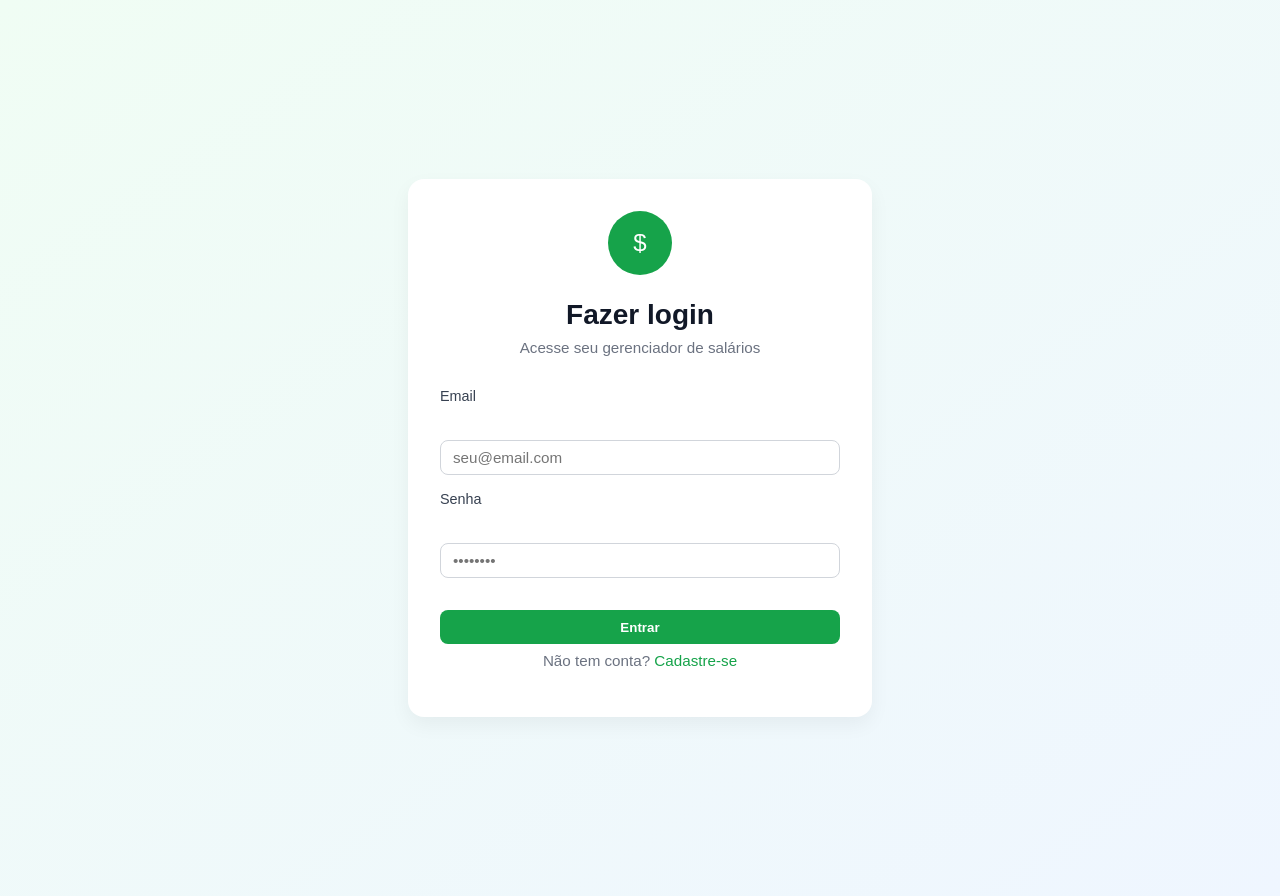
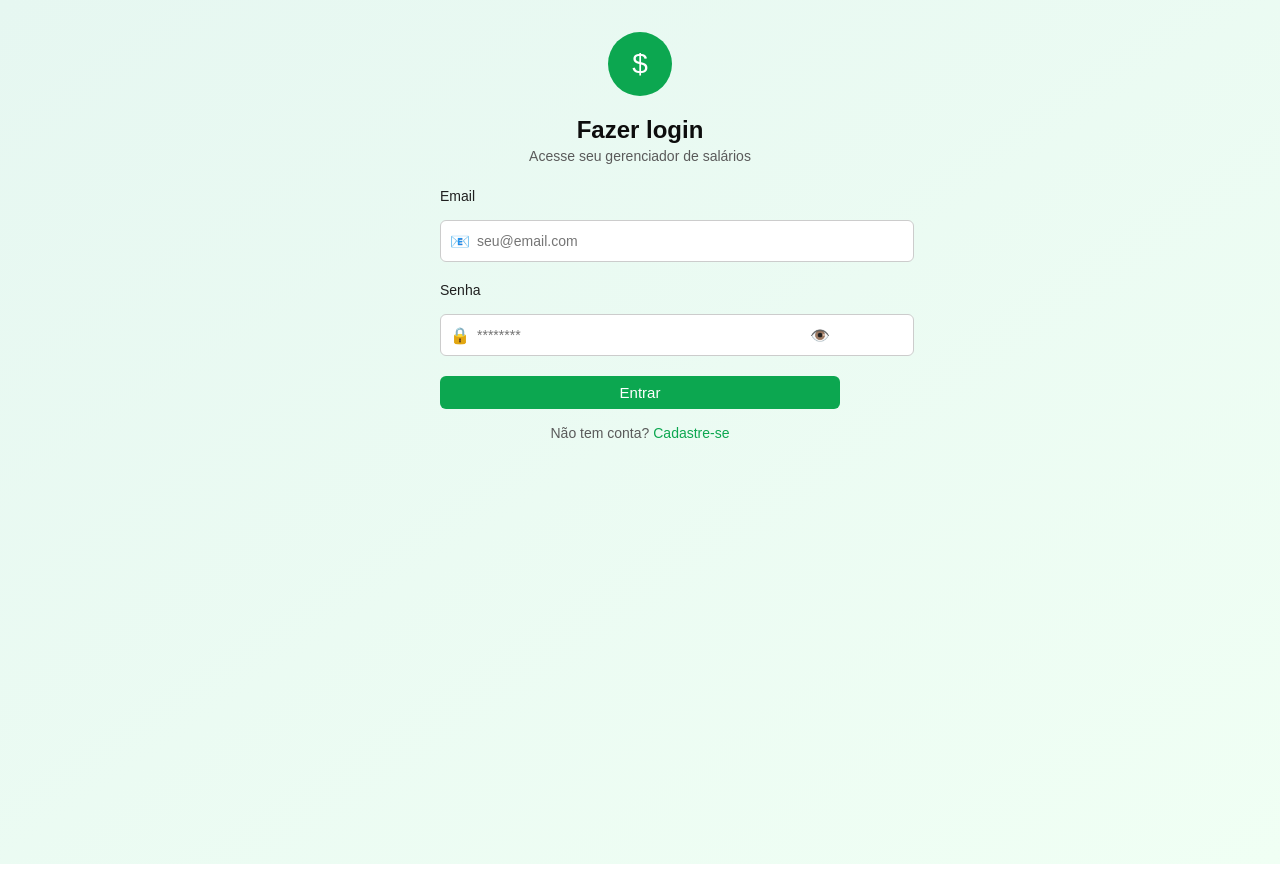
Before and after one commit to LuccaPCDoria/gerencia-salario, a React (Vite) app: page / in a window 1280 px wide. After the commit the page ends 864 px from the top, so only its background shows below. Built offline with nearby package versions, Linux system fonts and the light colour scheme.

Commit message:
pagina de login estilizada 4

```diff
--- a/src/pages/Login.jsx
+++ b/src/pages/Login.jsx
@@ -1,48 +1,44 @@
 import { useState } from "react";
 import { supabase } from "../services/supabase";
-import { useNavigate } from "react-router-dom";
 import "../styles/login.css";
 
 export default function Login() {
     const [email, setEmail] = useState("");
     const [senha, setSenha] = useState("");
-    const [erro, setErro] = useState(null);
-    const [modoCadastro, setModoCadastro] = useState(false); // false = login, true = cadastro
-    const navigate = useNavigate();
+    const [mostrarSenha, setMostrarSenha] = useState(false);
+    const [modoCadastro, setModoCadastro] = useState(false);
+    const [erro, setErro] = useState("");
+
+    const alternarModo = () => {
+        setModoCadastro(!modoCadastro);
+        setErro("");
+        setEmail("");
+        setSenha("");
+    };
 
     const handleSubmit = async (e) => {
         e.preventDefault();
-        setErro(null);
+        setErro("");
 
         if (modoCadastro) {
-            // Criar conta
             const { error } = await supabase.auth.signUp({
                 email,
                 password: senha,
             });
-            if (error) {
-                setErro("Erro ao criar conta. Tente novamente.");
+            if (error) setErro("Erro ao criar conta. Verifique os dados.");
         } else {
-                setModoCadastro(false); // volta para login
-            }
-        } else {
-            // Fazer login
             const { error } = await supabase.auth.signInWithPassword({
                 email,
                 password: senha,
             });
-            if (error) {
-                setErro("Email ou senha inválidos.");
-            } else {
-                navigate("/dashboard");
-            }
+            if (error) setErro("Email ou senha inválidos.");
         }
     };
 
     return (
-        <div className="login-container">
-            <form className="login-box" onSubmit={handleSubmit}>
-                <div className="login-icon">$</div>
+        <div className="pagina">
+            <form className="formulario" onSubmit={handleSubmit}>
+                <div className="icone-login">$</div>
                 <h2>{modoCadastro ? "Criar conta" : "Fazer login"}</h2>
                 <p>
                     {modoCadastro
@@ -51,6 +47,8 @@ export default function Login() {
                 </p>
 
                 <label>Email</label>
+                <div className="input-wrapper">
+                    <span className="icone-email">📧</span>
                     <input
                         type="email"
                         placeholder="seu@email.com"
@@ -58,36 +56,43 @@ export default function Login() {
                         onChange={(e) => setEmail(e.target.value)}
                         required
                     />
+                </div>
 
                 <label>Senha</label>
+                <div className="input-wrapper">
+                    <span className="icone-senha">🔒</span>
                     <input
-                    type="password"
-                    placeholder="••••••••"
+                        type={mostrarSenha ? "text" : "password"}
+                        placeholder="********"
                         value={senha}
                         onChange={(e) => setSenha(e.target.value)}
                         required
                     />
+                    <span
+                        className="icone-toggle"
+                        onClick={() => setMostrarSenha(!mostrarSenha)}
+                        style={{ cursor: "pointer" }}
+                    >
+                        👁️
+                    </span>
+                </div>
 
-                {erro && <p className="error-msg">{erro}</p>}
+                {erro && <p className="erro">{erro}</p>}
 
                 <button type="submit">
                     {modoCadastro ? "Criar conta" : "Entrar"}
                 </button>
 
-                <p className="link-text">
+                <p className="alternar">
                     {modoCadastro ? (
                         <>
                             Já tem uma conta?{" "}
-                            <a href="#" onClick={() => setModoCadastro(false)}>
-                                Faça login
-                            </a>
+                            <span onClick={alternarModo}>Faça login</span>
                         </>
                     ) : (
                         <>
                             Não tem conta?{" "}
-                            <a href="#" onClick={() => setModoCadastro(true)}>
-                                Cadastre-se
-                            </a>
+                            <span onClick={alternarModo}>Cadastre-se</span>
                         </>
                     )}
                 </p>
--- a/src/styles/login.css
+++ b/src/styles/login.css
@@ -1,118 +1,125 @@
-/* src/styles/login.css */
-
-body {
+/* Fundo com degradê suave */
+body,
+html {
     margin: 0;
     padding: 0;
-    font-family: "Segoe UI", Tahoma, Geneva, Verdana, sans-serif;
-    background: linear-gradient(to bottom right, #f0fdf4, #eff6ff);
+    height: 100%;
+    font-family: "Segoe UI", sans-serif;
+    background: linear-gradient(to bottom right, #e6f7f1, #f0fff4);
 }
 
-.login-container {
-    min-height: 100vh;
+.pagina {
+    height: 100%;
     display: flex;
+    align-items: center;
     justify-content: center;
-    align-items: center;
-    padding: 1rem;
 }
 
-.login-box {
-    background: white;
-    padding: 2rem;
-    border-radius: 1rem;
+.formulario {
+    width: 100%;
     max-width: 400px;
-    width: 100%;
-    box-shadow: 0 8px 20px rgba(0, 0, 0, 0.05);
-    display: flex;
-    flex-direction: column;
-    gap: 1rem;
+    padding: 0 20px;
+    text-align: center;
 }
 
-.login-icon {
-    background: #16a34a;
+.icone-login {
+    background-color: #0ca750;
     color: white;
-    font-size: 1.5rem;
-    width: 4rem;
-    height: 4rem;
+    font-size: 28px;
+    width: 64px;
+    height: 64px;
     border-radius: 50%;
+    margin: 0 auto 16px;
     display: flex;
+    align-items: center;
     justify-content: center;
-    align-items: center;
-    margin: 0 auto 0.5rem auto;
 }
 
-.login-box h2 {
-    text-align: center;
-    font-size: 1.75rem;
-    font-weight: 700;
-    margin: 0;
-    color: #111827;
+h2 {
+    font-size: 24px;
+    margin-bottom: 4px;
+    color: #0d0d0d;
 }
 
-.login-box p {
-    text-align: center;
-    margin-top: -0.5rem;
-    margin-bottom: 1rem;
-    font-size: 0.95rem;
-    color: #6b7280;
+p {
+    margin: 4px 0 24px;
+    color: #5a5a5a;
+    font-size: 14px;
 }
 
-.login-box label {
-    font-size: 0.9rem;
-    color: #374151;
-    margin-bottom: 0.25rem;
+label {
+    display: block;
+    text-align: left;
+    margin-bottom: 6px;
+    font-weight: 500;
+    color: #1f1f1f;
+    font-size: 14px;
 }
 
-.login-box input {
-    padding: 0.5rem 0.75rem;
-    border: 1px solid #d1d5db;
-    border-radius: 0.5rem;
-    outline: none;
-    font-size: 0.95rem;
-    transition: 0.2s ease;
+.input-wrapper {
+    position: relative;
+    margin-bottom: 20px;
 }
 
-.login-box input:focus {
-    border-color: #16a34a;
-    box-shadow: 0 0 0 2px #bbf7d0;
+.input-wrapper input {
+    width: 100%;
+    padding: 12px 36px 12px 36px;
+    border: 1px solid #ccc;
+    border-radius: 6px;
+    font-size: 14px;
+    background-color: white;
+    outline: none;
 }
 
-.login-box button {
-    background: #16a34a;
-    color: white;
-    padding: 0.6rem;
-    border: none;
-    border-radius: 0.5rem;
-    font-weight: 600;
-    cursor: pointer;
-    transition: background 0.3s ease;
+.icone-email,
+.icone-senha {
+    position: absolute;
+    top: 50%;
+    left: 10px;
+    transform: translateY(-50%);
+    font-size: 16px;
+    color: #aaa;
 }
 
-.login-box button:hover {
-    background: #15803d;
+.icone-toggle {
+    position: absolute;
+    top: 50%;
+    right: 10px;
+    transform: translateY(-50%);
+    font-size: 16px;
+    color: #888;
 }
 
-.link-text {
-    text-align: center;
-    font-size: 0.85rem;
-    color: #4b5563;
+button {
+    width: 100%;
+    background-color: #0ca750;
+    color: white;
+    font-size: 15px;
+    padding: 12px;
+    border: none;
+    border-radius: 6px;
+    cursor: pointer;
+    transition: background 0.3s;
 }
 
-.link-text a {
-    color: #16a34a;
+button:hover {
+    background-color: #089b4a;
+}
+
+.alternar {
+    margin-top: 16px;
+    font-size: 14px;
+}
+
+.alternar span {
+    color: #0ca750;
+    cursor: pointer;
     font-weight: 500;
     text-decoration: none;
-    transition: color 0.2s ease;
 }
 
-.link-text a:hover {
-    color: #15803d;
+.erro {
+    color: red;
+    font-size: 14px;
+    margin-bottom: 12px;
 }
-
-.error-msg {
-    text-align: center;
-    font-size: 0.85rem;
-    color: #dc2626;
-    background: #fef2f2;
-    padding: 0.5rem;
-    border-radius: 0.5rem;
-}
```
Lines whose indentation alone changed are shown as unchanged.
